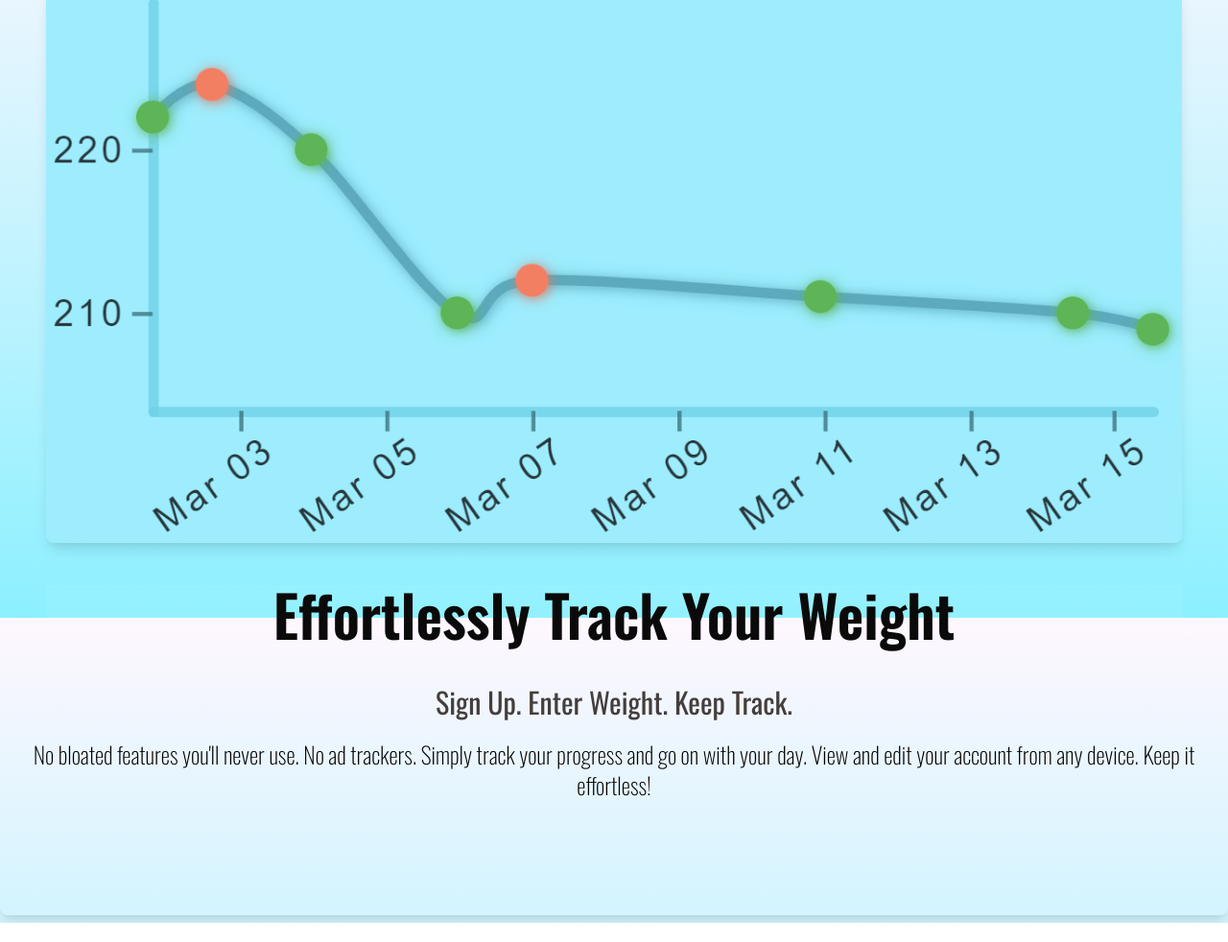
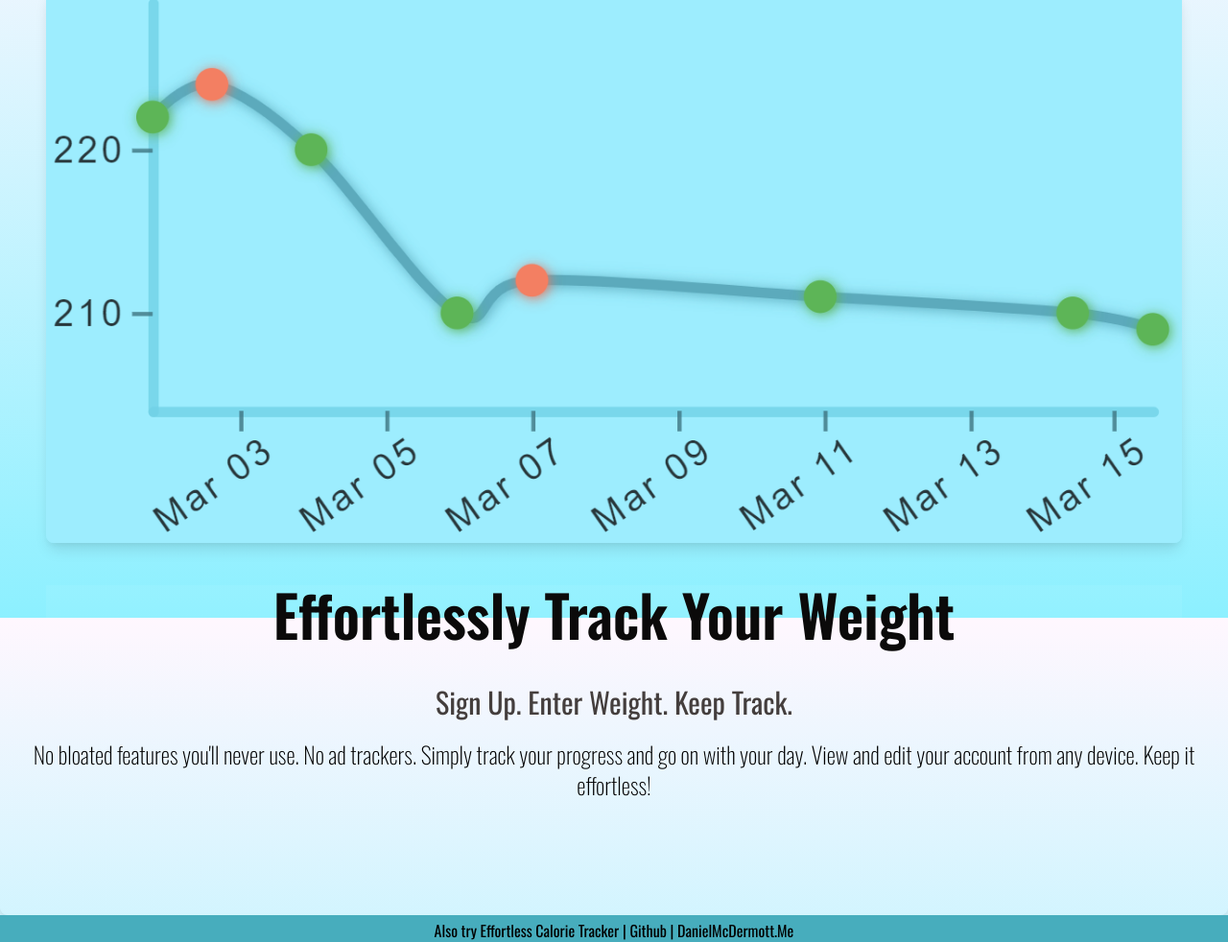
Before and after one commit to dandmcd/effortless-weight-tracker, a website with bundled scripts: page public/index.html in a window 1280 px wide. Shown: the part 156-1138 px from the top of the page at 96% size. Built offline with nearby package versions, Linux system fonts and the light colour scheme; some packages are replaced by stand-ins of ours; no server answers.

Commit message:
Added footer to main page

```diff
--- a/public/index.html
+++ b/public/index.html
@@ -320,6 +320,29 @@
           your true progress.
         </p>
       </div>
+      <footer class="footer relative pt-1 login h-auto text-center bg-myBlue">
+        Also try
+        <a
+          href="https://effortless.netlify.app/"
+          rel="noopener noreferrer"
+          target="_blank"
+          >Effortless Calorie Tracker</a
+        >
+        |
+        <a
+          href="https://github.com/givionte/effortless-weight-tracker"
+          rel="noopener noreferrer"
+          target="_blank"
+          >Github</a
+        >
+        |
+        <a
+          href="https://www.danielmcdermott.me/"
+          rel="noopener noreferrer"
+          target="_blank"
+          >DanielMcDermott.Me</a
+        >
+      </footer>
     </div>
   </body>
 </html>
--- a/src/graph.ts
+++ b/src/graph.ts
@@ -22,7 +22,7 @@ const div = d3
   .append('div')
   .attr(
     'class',
-    'z-10 absolute text-center w-16 p-1 font-sans text-xs text-myLight bg-myDarkBlue rounded-lg',
+    'z-10 absolute text-center w-16 font-sans text-xs text-myLight bg-myDarkBlue rounded-lg',
   )
   .style('opacity', 0);
 
```
